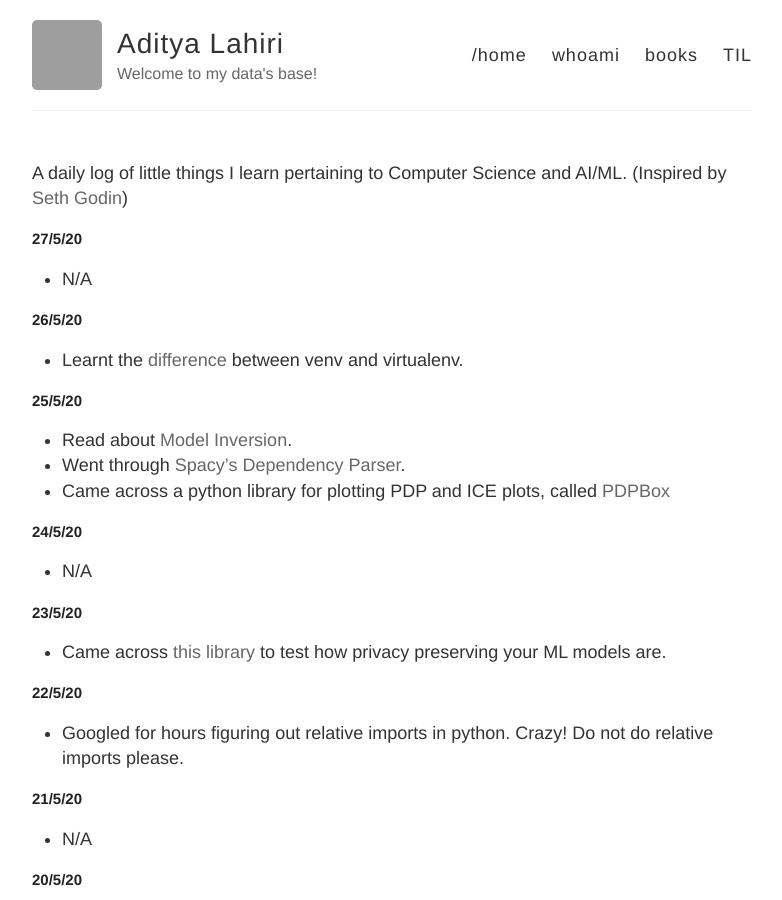
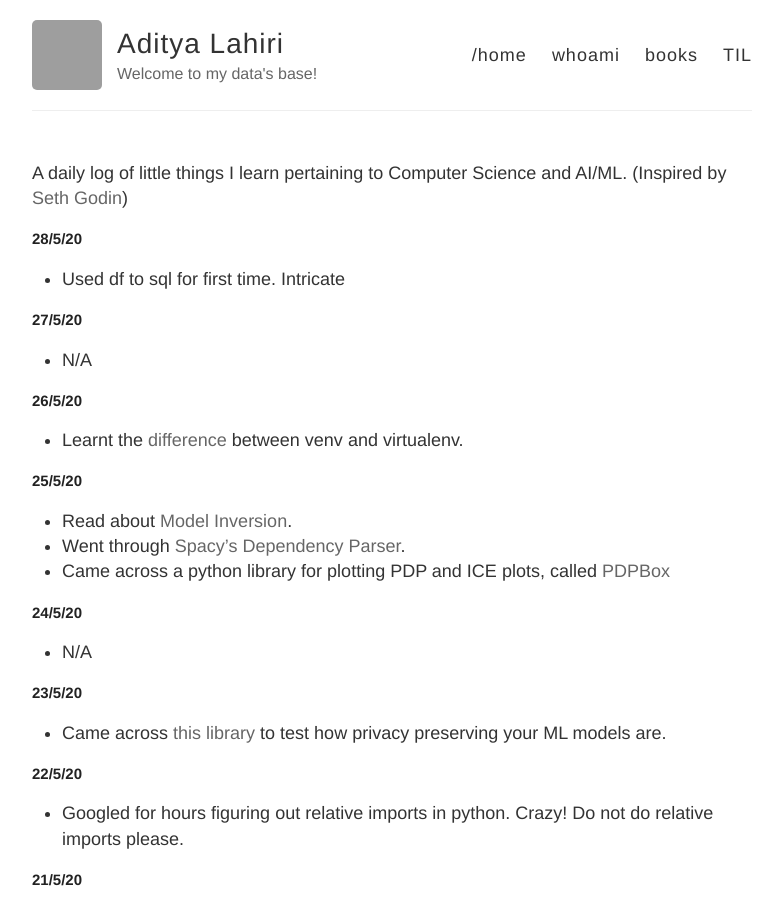
Before and after one commit to adityalahiri/adityalahiri.github.io, a Jekyll site: the page built from TIL.md, in a window 1280 px wide and 900 px high. Shown: the whole window, without its empty margins (248-1030 px from the left). Built offline with Jekyll 4.4.1, drawn with Linux system fonts in a browser that asks for light colours; our own code applies the rules of GitHub Pages for plain Markdown files; grey boxes are pictures that could not be loaded.

Commit message:
Update for 28/5/20

```diff
--- a/TIL.md
+++ b/TIL.md
@@ -1,5 +1,9 @@
 A daily log of little things I learn pertaining to Computer Science and AI/ML.
 (Inspired by [Seth Godin](https://seths.blog/))
+
+## 28/5/20
+
+* Used df to sql for first time. Intricate
 
 ## 27/5/20
 
```
